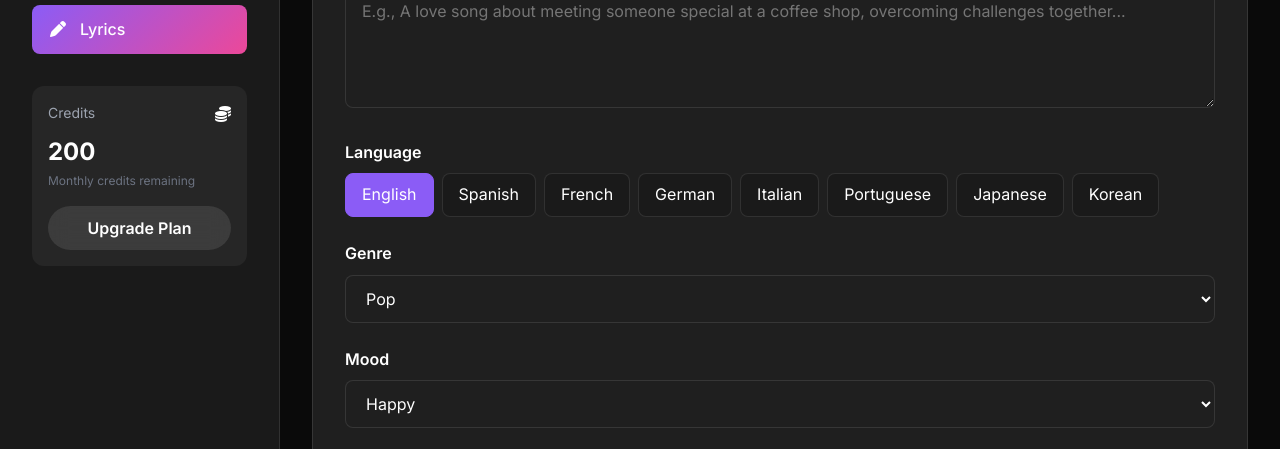
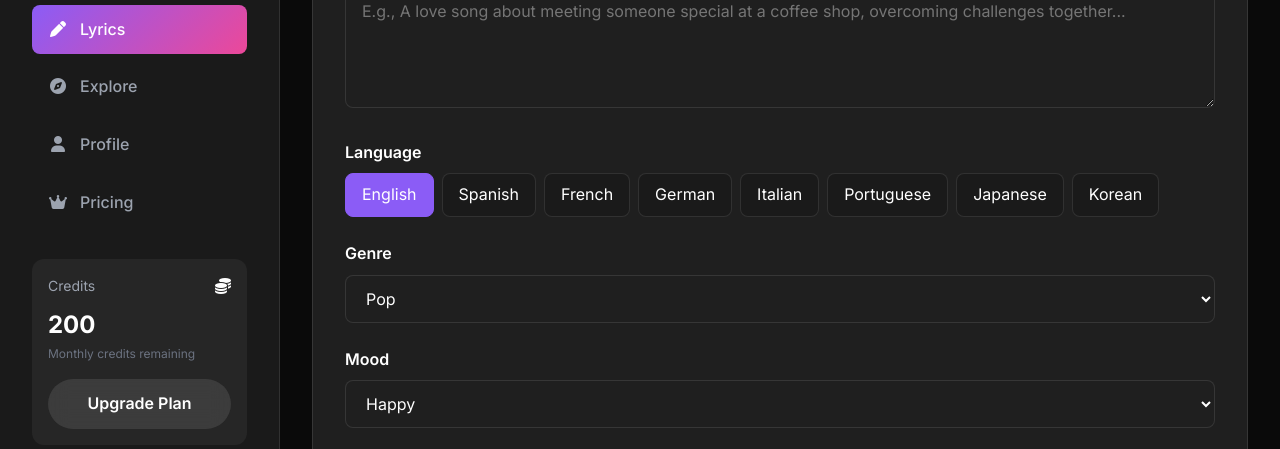
Before and after one commit to etchmuzik/musicgenai, a plain HTML site: page lyrics.html in a window 1280 px wide. Shown: the part 328-777 px from the top of the page. Drawn offline with Linux system fonts and the light colour scheme.

Commit message:
Fix navigation: Add missing pages (Explore, Profile, Pricing) to all page navigations
- Updated navigation in index.html, create.html, library.html, remix.html, lyrics.html
- Added links to Explore, Profile, and Pricing pages
- Fixed Upgrade Plan button to link to /pricing instead of alert
- Ensured consistent navigation across all pages

🤖 Generated with [Claude Code](https://claude.ai/code)

Co-Authored-By: Claude <noreply@anthropic.com>

```diff
--- a/lyrics.html
+++ b/lyrics.html
@@ -230,6 +230,24 @@
                         Lyrics
                     </a>
                 </li>
+                <li class="nav-item">
+                    <a href="/explore" class="nav-link">
+                        <span class="nav-icon"><i class="fas fa-compass"></i></span>
+                        Explore
+                    </a>
+                </li>
+                <li class="nav-item">
+                    <a href="/profile" class="nav-link">
+                        <span class="nav-icon"><i class="fas fa-user"></i></span>
+                        Profile
+                    </a>
+                </li>
+                <li class="nav-item">
+                    <a href="/pricing" class="nav-link">
+                        <span class="nav-icon"><i class="fas fa-crown"></i></span>
+                        Pricing
+                    </a>
+                </li>
             </ul>
         </nav>
 
@@ -241,9 +259,9 @@
             </div>
             <div class="credits-value" id="userCredits">200</div>
             <div class="credits-subtitle">Monthly credits remaining</div>
-            <button class="btn btn-secondary" style="width: 100%; margin-top: 1rem; justify-content: center;">
+            <a href="/pricing" class="btn btn-secondary" style="width: 100%; margin-top: 1rem; justify-content: center; text-decoration: none;">
                 Upgrade Plan
-            </button>
+            </a>
         </div>
     </aside>
 
```
Also changed, not shown: create.html (+20 -2 lines), index.html (+20 -2 lines), library.html (+20 -2 lines), remix.html (+20 -2 lines).
